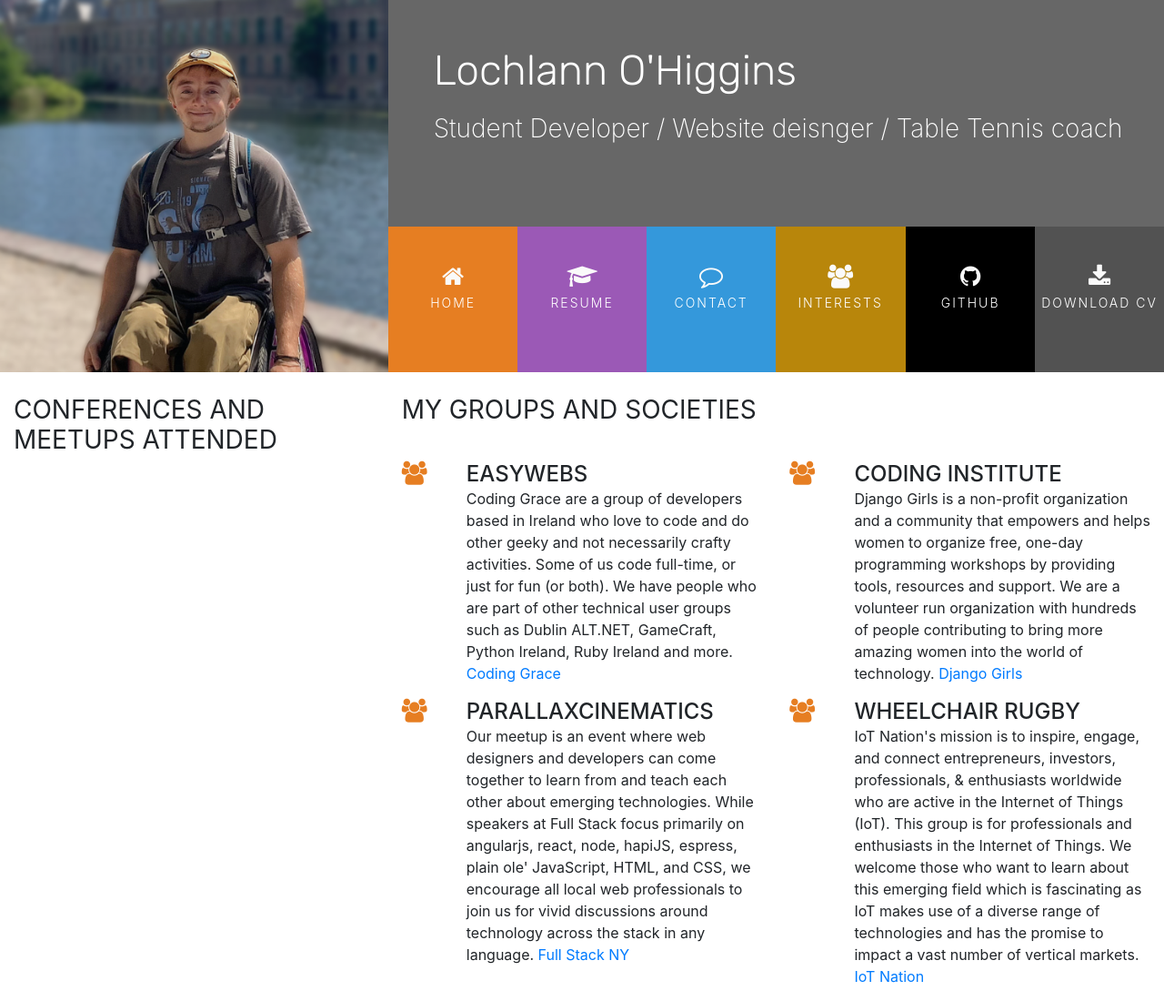
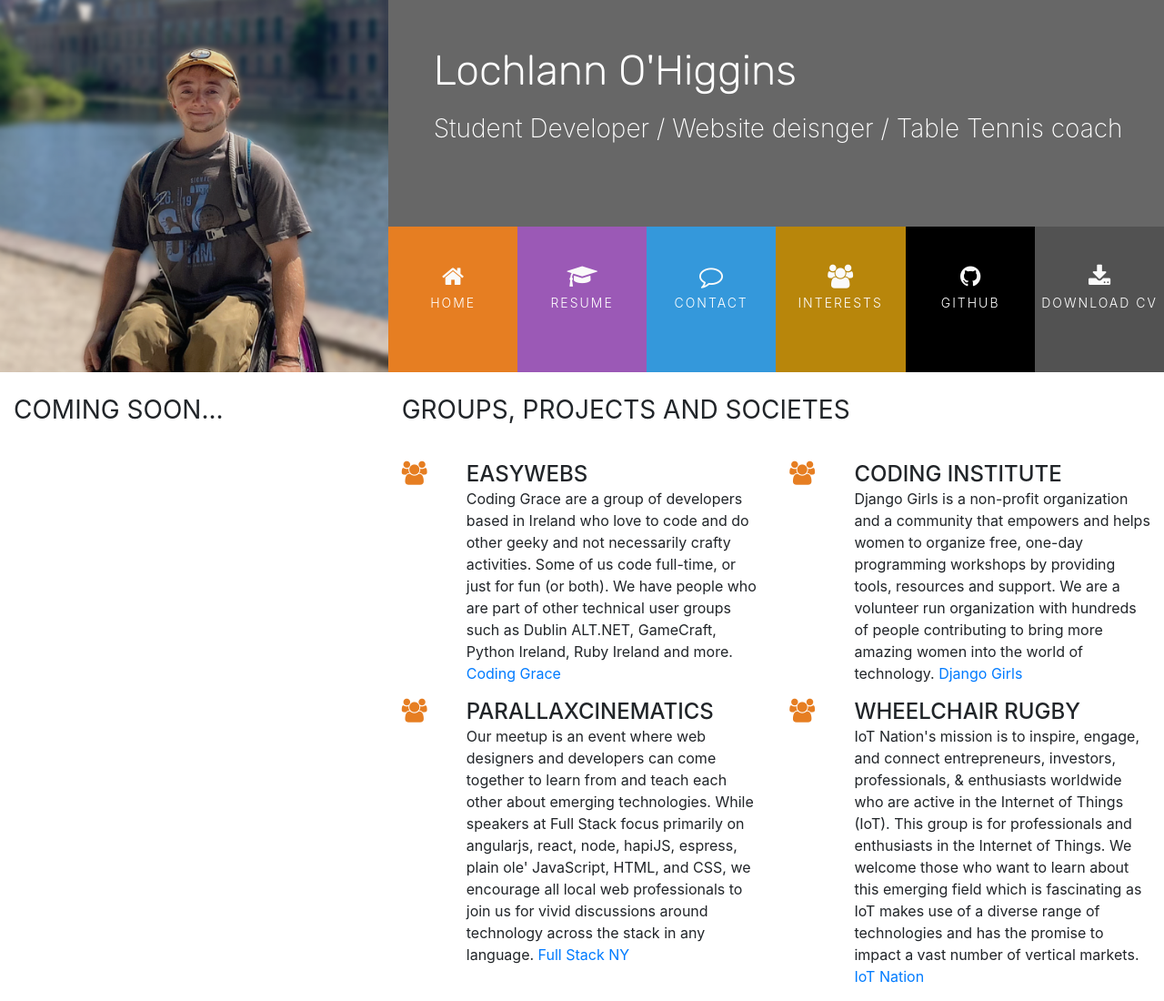
Before and after one commit to Lochy2000/Loch-CV, a website: page interests.html in a window 1280 px wide. Shown: the top 1100 px of the page at 91% size. Drawn offline with nearby package versions, Linux system fonts and the light colour scheme; a web font is replaced by a local one.

Commit message:
all up to date

```diff
--- a/interests.html
+++ b/interests.html
@@ -66,7 +66,7 @@
                 <div class="row">
                     <div class="col-12">
                         <h3 class="section-heading uppercase">
-                            Conferences And Meetups Attended
+                            Coming Soon...
                         </h3>
                     </div>
                     <div id="map"></div>
@@ -76,7 +76,7 @@
             <div class="col-md-8 bg-color-groups">
                 <div class="row">
                     <div class="col">
-                        <h3 class="section-heading uppercase">My Groups And Societies</h3>
+                        <h3 class="section-heading uppercase">Groups, Projects and societes</h3>
                     </div>
                 </div>
 
```
Also changed, not shown: github.html (+2 -2 lines).
